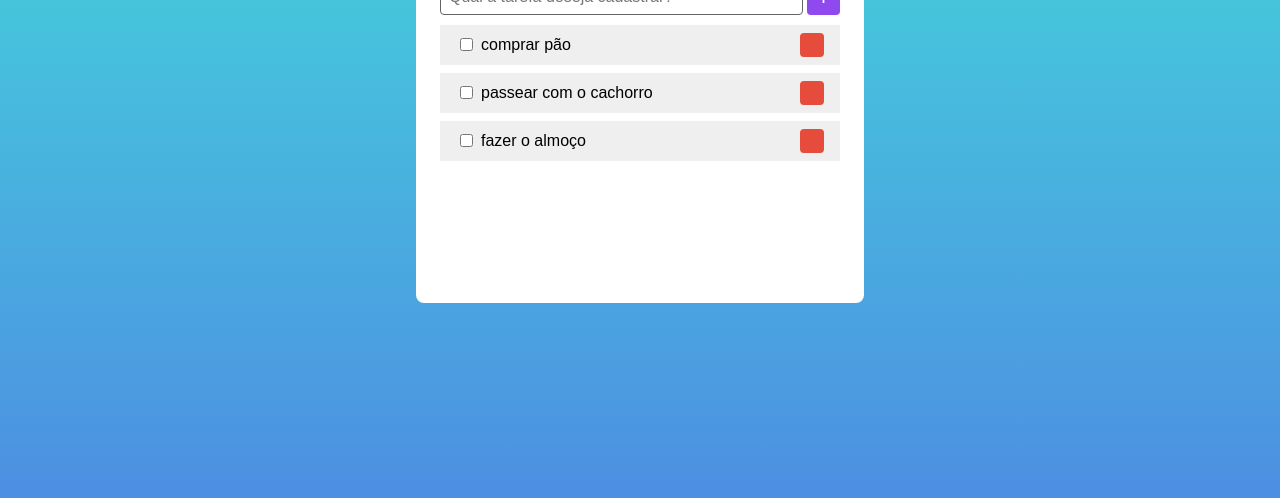
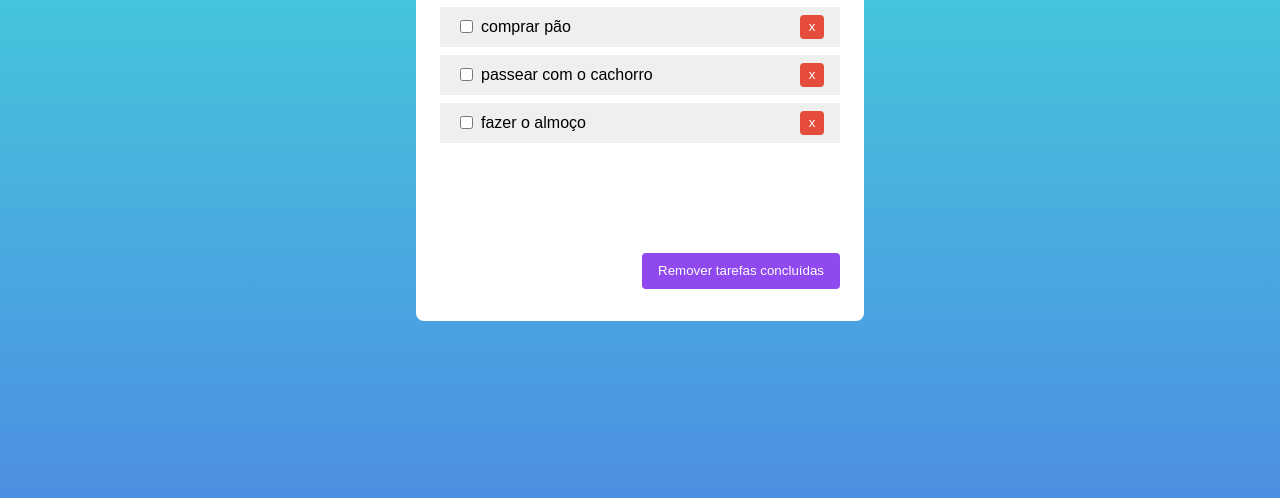
Before and after one commit to LeticiaAmeliaSchiavon/DNC_lista-de-tarefas, a plain HTML site: page index.html in a window 1280 px wide. Shown: the part 302-800 px from the top of the page. Drawn offline with Linux system fonts and the light colour scheme.

```diff
--- a/index.html
+++ b/index.html
@@ -26,6 +26,11 @@
         <section class="todo-list-section">
             <ul id="todo-list"></ul>
         </section>
+        <footer>
+            <button onclick="removeDoneTasks()" class="remove-done-tasks-btn">
+                Remover tarefas concluídas
+            </button>
+        </footer>
     </main>
 </body>
 </html>
--- a/index.js
+++ b/index.js
@@ -12,14 +12,27 @@
         .removeChild(document.getElementById(taskId));
 }
 
+const removeDoneTasks = () => {
+    const tasksToRemove = tasks
+        .filter(({ checked }) => checked)
+        .map(({ id }) => id)
+
+    tasks = tasks.filter(({ checked }) => !checked);
+
+    tasksToRemove.forEach((taskToRemove) => {
+        document
+            .getElementById('todo-list')
+            .removeChild(document.getElementById(taskToRemove))
+    })
+}
+
 const createTaskListItem = (task, checkbox) => {
     const list = document.getElementById('todo-list');
     const toDo = document.createElement('li');
 
     const removeTaskButton = document.createElement('button');
     removeTaskButton.textContent = 'x';
-    removeTaskButton.setAttribute('aria-label', 'Remover Tarefa');
-
+    removeTaskButton.ariaLabel = 'Remover tarefa';
 
     removeTaskButton.onclick = () => removeTask(task.id);
 
@@ -32,15 +45,26 @@
     return toDo;
 }
 
-const getCheckboxInput = ({id, description, checked}) => {
+const onCheckboxClick = (event) => {
+    const [id] = event.target.id.split('-');
+
+    tasks = tasks.map((task) => {
+        return (parseInt(task.id) === parseInt(id))
+        ? { ...task, checked: event.target.checked }
+        : task
+    })
+}
+
+const getCheckboxInput = ({ id, description, checked }) => {
     const checkbox = document.createElement('input');
     const label = document.createElement('label');
     const wrapper = document.createElement('div');
-    const checkboxId = `${id}=checkbox`
+    const checkboxId = `${id}-checkbox`;
 
     checkbox.type = 'checkbox';
-    checkbox.id = checkboxId;
+    checkbox.id = checkboxId
     checkbox.checked = checked || false;
+    checkbox.addEventListener('change', onCheckboxClick)
 
     label.textContent = description;
     label.htmlFor = checkboxId;
@@ -54,7 +78,7 @@
 }
 
 const getNewTaskId = () => {
-    const lastId = tasks[tasks.length -1]?.id;
+    const lastId = tasks[tasks.length - 1]?.id;
     return lastId ? lastId + 1 : 1;
 }
 
@@ -62,7 +86,7 @@
     const description =  event.target.elements.description.value;
     const id = getNewTaskId();
 
-    return {description, id}
+    return { description, id }
 }
 
 const createTask = (event) => {
@@ -83,15 +107,18 @@
 
     tasks.forEach((task) => {
         const checkbox = getCheckboxInput(task);
-
         const list = document.getElementById('todo-list');
         const toDo = document.createElement('li');
         const button = document.createElement('button');
+
+        button.textContent = 'x';
+        button.ariaLabel = 'Remover tarefa';
+        button.onclick = () => removeTask(task.id);
 
         toDo.id = task.id;
         toDo.appendChild(checkbox);
         toDo.appendChild(button);
 
         list.appendChild(toDo);
-    })
-}
+    });
+};
--- a/styles.css
+++ b/styles.css
@@ -125,3 +125,25 @@
         opacity: 0.8;
     }
 }
+
+.remove-done-tasks-btn {
+    box-sizing: border-box;
+    height: 3.6rem;
+    color: #fff;
+    background: #8f49ef;
+    border: none;
+    border-radius: 0.4rem;
+    cursor: pointer;
+    padding: 0 1.6rem;
+
+    &:hover {
+        opacity: 0.8;
+    }
+}
+
+footer {
+    width: 100%;
+    display: flex;
+    flex-direction: row;
+    justify-content: flex-end;
+}
```
